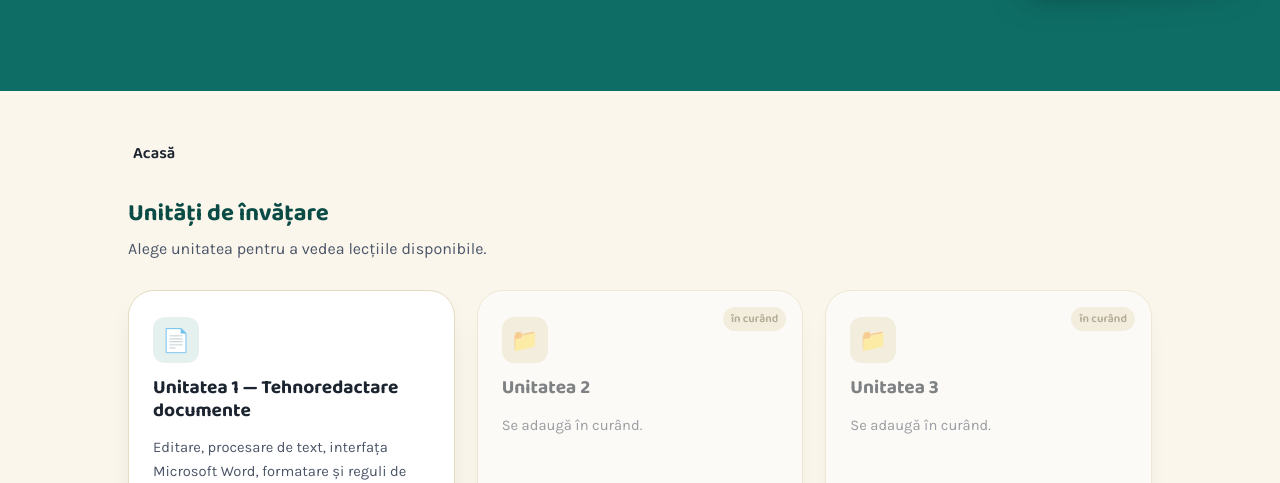
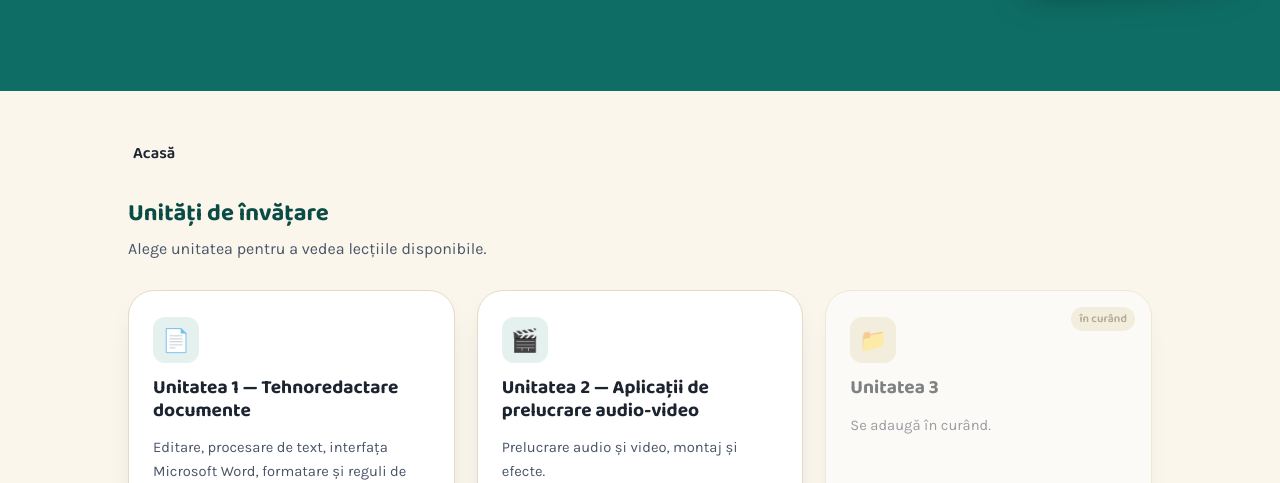
Before and after one commit to mmelisa14/informatica-clasa7, a plain HTML site: page index.html in a window 1280 px wide. Shown: the part 317-800 px from the top of the page. Drawn offline with Linux system fonts and the light colour scheme.

Commit message:
Enhance Unitatea 2 with audio-video processing details
Updated Unitatea 2 with detailed description and lessons.

```diff
--- a/index.html
+++ b/index.html
@@ -161,7 +161,23 @@
 }
       ]
     },
-    { id: "u2", name: "Unitatea 2", icon: "📁", desc: "Se adaugă în curând.", ready: false, lessons: [] },
+    {
+  id: "u2",
+  name: "Unitatea 2 — Aplicații de prelucrare audio-video",
+  icon: "🎬",
+  desc: "Prelucrare audio și video, montaj și efecte.",
+  ready: true,
+  lessons: [
+    {
+      id: "l1",
+      name: "Prelucrare audio-video",
+      icon: "🎞️",
+      desc: "Teorie despre prelucrarea materialelor audio-video și modificările practice care pot fi făcute (tăieri, efecte, montaj).",
+      ready: true,
+      href: "atelier-de-montaj.html"
+    }
+  ]
+},
     { id: "u3", name: "Unitatea 3", icon: "📁", desc: "Se adaugă în curând.", ready: false, lessons: [] }
   ];
 
```
